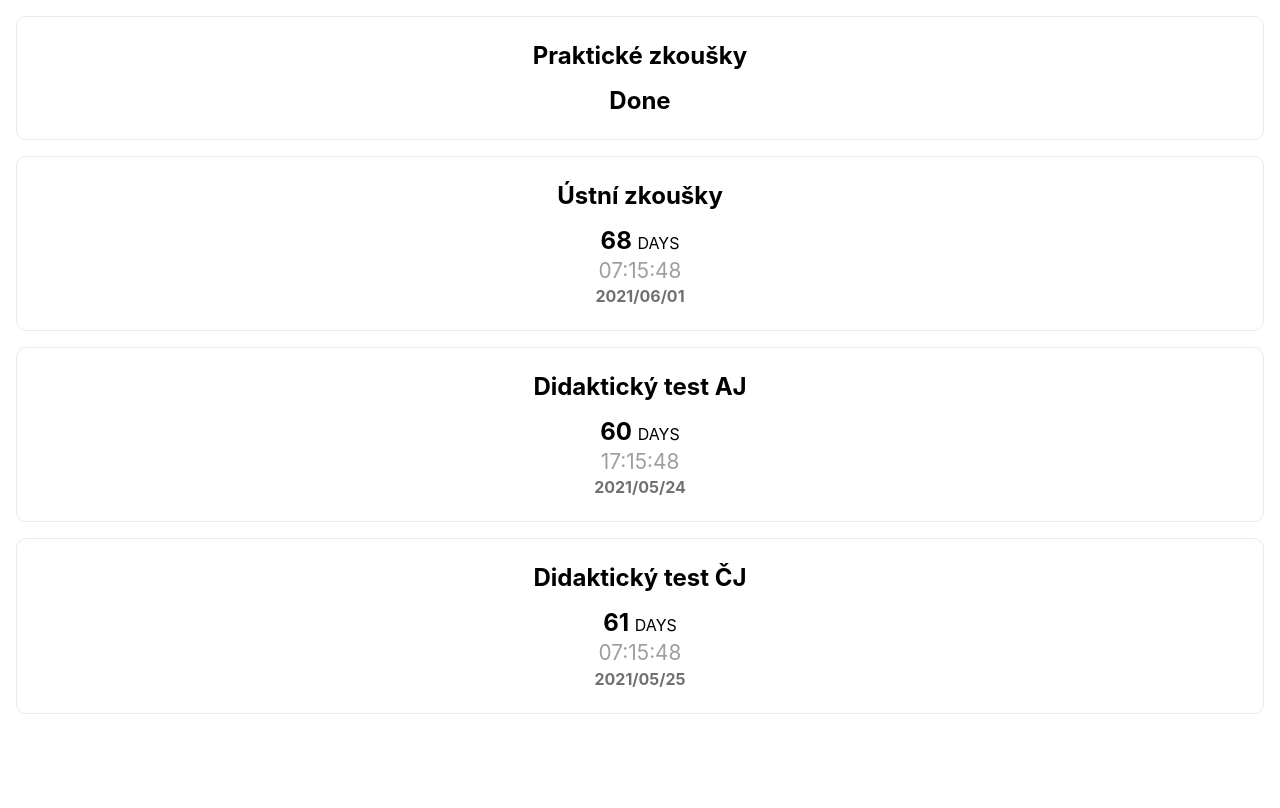
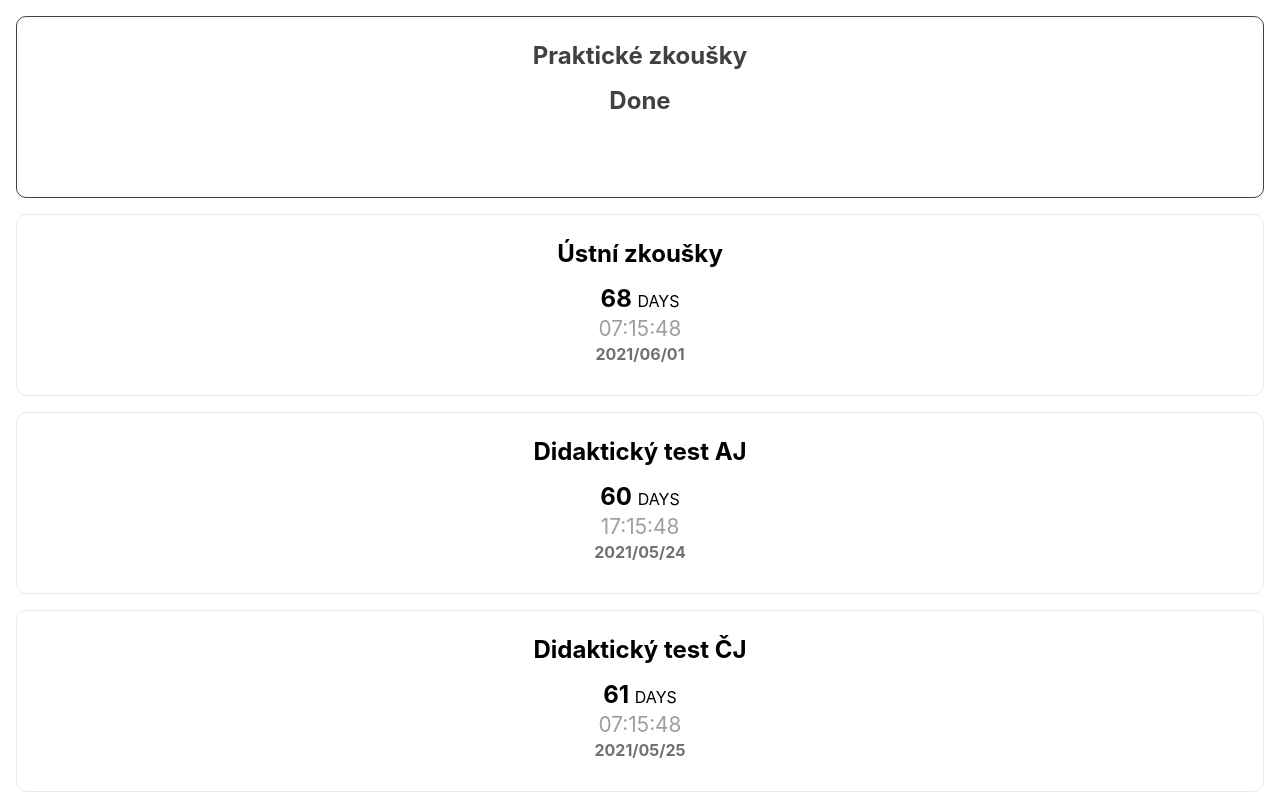
Before and after one commit to JstFlip/maturita-countdown, a Next.js app: page /Timer in a window 1280 px wide. Built offline with nearby package versions, Linux system fonts and the light colour scheme.

Commit message:
Add files via upload

```diff
--- a/styles/Home.module.css
+++ b/styles/Home.module.css
@@ -73,6 +73,7 @@
   border-radius: 10px;
   transition: color 0.15s ease, border-color 0.15s ease;
   min-width: 169.58px;
+  min-height: 182px;
 }
 
 .card:hover,
@@ -103,3 +104,13 @@
   font-size: 1.3rem;
   line-height: 1.5;
 }
+
+.done {
+  border-color: rgb(65, 65, 65);
+  color: rgb(65, 65, 65);
+}
+
+.card:hover.done {
+  border-color: rgb(65, 65, 65);
+  color: rgb(65, 65, 65);
+}
```
